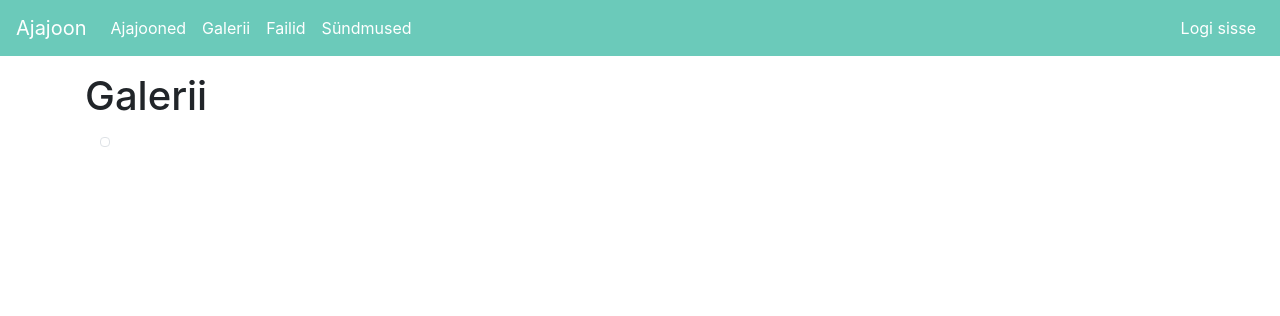
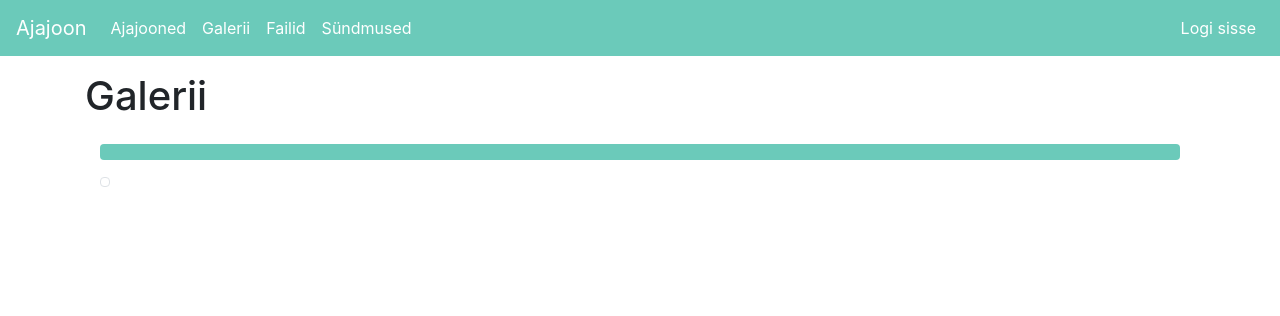
Before and after one commit to DTI-tudengite-tarkvaraprojektid/timeline-app, a PHP site: template templates/app/gallery.twig in a window 1280 px wide. Shown: the top 316 px of the page. Run offline with PHP 8.4, Linux system fonts and the light colour scheme; the template is opened without the code that fills it: most values are stand-ins (such as "Sample title", 1, 10 or a date in 2020); style sheets or scripts are compiled from the project's sources; some libraries are stand-ins or nearby versions.

Commit message:
changed look of gallery

```diff
--- a/config/services.php
+++ b/config/services.php
@@ -33,5 +33,4 @@
     'upload_path' => $app->getRootDir() . '/var/uploads',
     'thumbnail_path' => $app->getRootDir() . '/var/uploads/thumbnails',
     'file_upload_path' => $app->getRootDir() . '/public/files',
-    'file_upload_uri' => $_SERVER['APP_FILES_PATH']
 ];
--- a/templates/app/gallery.twig
+++ b/templates/app/gallery.twig
@@ -5,10 +5,10 @@
     <h1>Galerii</h1>
     <div class="container">
       {% for group in groups %}
-        <h5>{{ group[0].event.timeline.name }}</h5>
+        <h3 class="bg-dti p-2 mt-4 text-light rounded">{{ group[0].event.timeline.name }}</h3>
         <div class="row">
           {% for pic in group %}
-            <div class="col-sm-3">
+            <div class="col-sm-2">
               <a href="{{ path_for('get-image', {'id': pic.event.id, 'image': pic.id }) }}" data-fancybox="gallery" data-caption="Sündmus: {{ pic.event.title }}">
               <img class="img-thumbnail" src="{{ path_for('get-thumb', {'id': pic.event.id, 'image': pic.id }) }}" alt=""/>
               </a>
```
Also changed, not shown: assets/scss/app.scss (+4 -4 lines), package-lock.json.
